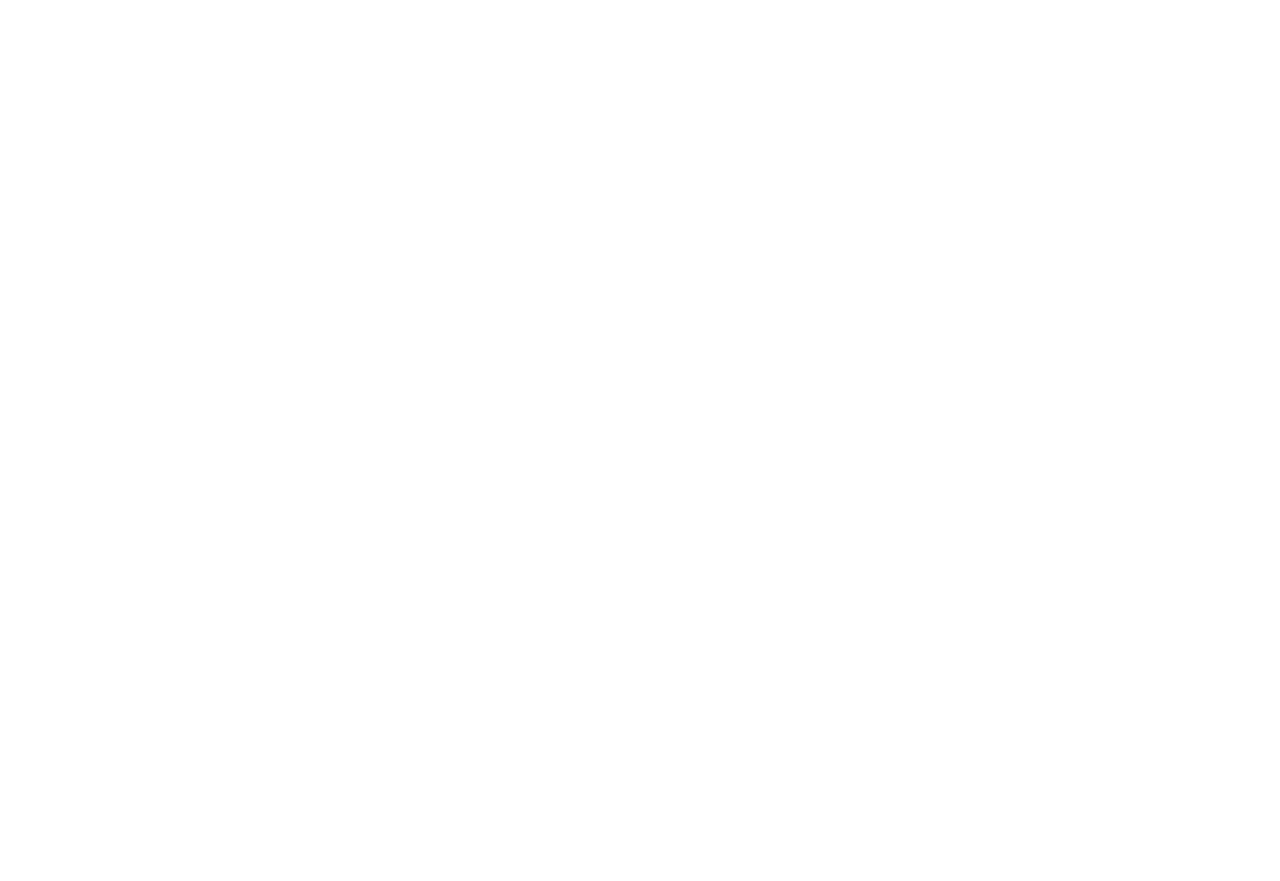
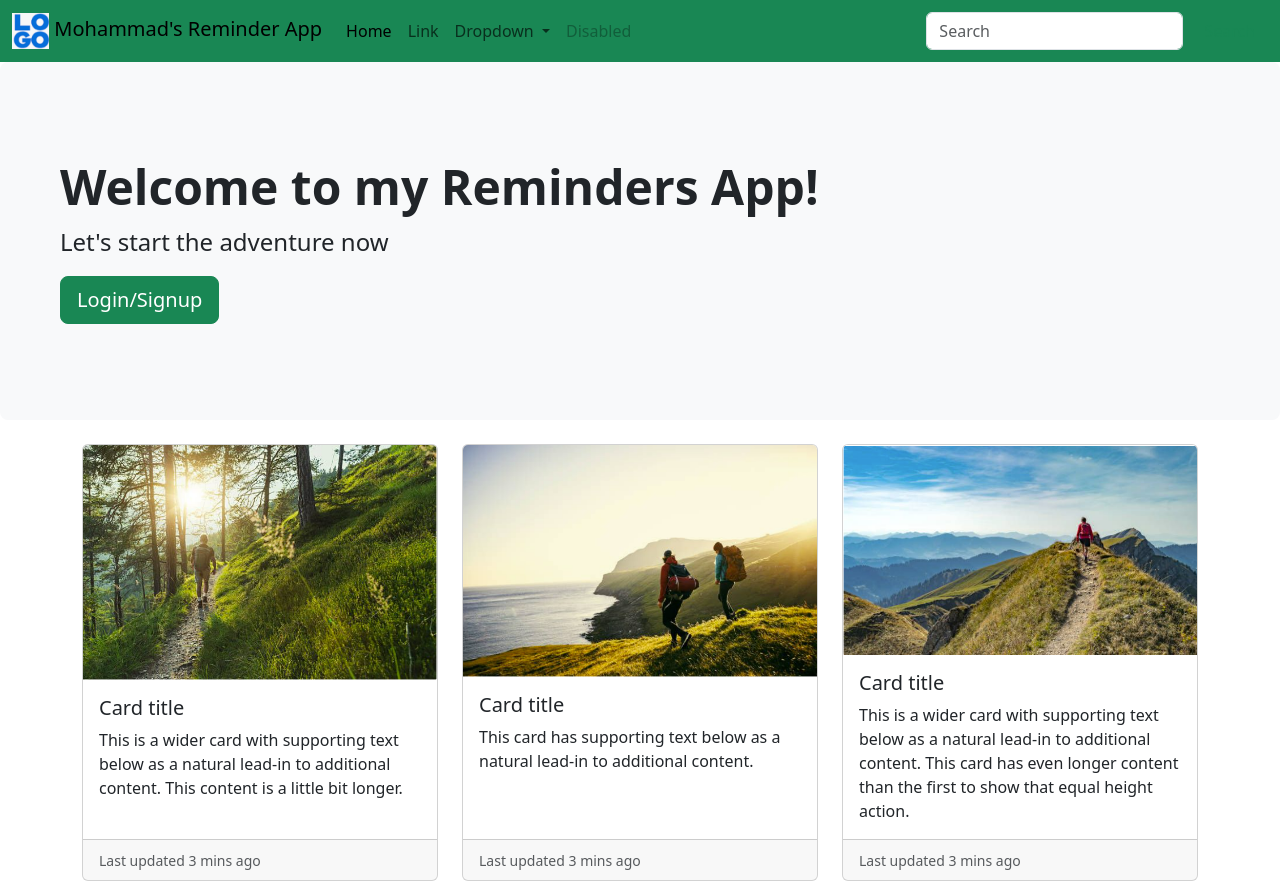
Before and after one commit to Mohammad-Sadeghi23/demo05_Sadeghi_Mohammad, a plain HTML site: page index.html in a window 1280 px wide. Before the commit the page ends 800 px from the top, so only its background shows below. Drawn offline with nearby package versions, Linux system fonts and the light colour scheme.

Commit message:
added stuff to index page

```diff
--- a/index.html
+++ b/index.html
@@ -10,7 +10,13 @@
     <meta name="viewport" content="width=device-width, initial-scale=1">
 
     <!-- Bootstrap Library CSS CDN go here -->
+    <link href="https://cdn.jsdelivr.net/npm/bootstrap@5.3.2/dist/css/bootstrap.min.css" rel="stylesheet"
+        integrity="sha384-T3c6CoIi6uLrA9TneNEoa7RxnatzjcDSCmG1MXxSR1GAsXEV/Dwwykc2MPK8M2HN" crossorigin="anonymous">
+
     <!-- Boostrap Library JS CDN  go here -->
+    <script src="https://cdn.jsdelivr.net/npm/bootstrap@5.3.2/dist/js/bootstrap.bundle.min.js"
+        integrity="sha384-C6RzsynM9kWDrMNeT87bh95OGNyZPhcTNXj1NW7RuBCsyN/o0jlpcV8Qyq46cDfL"
+        crossorigin="anonymous"></script>
 
     <!-- Other libraries go here -->
 
@@ -26,6 +32,114 @@
     <!------------------------------>
     <!-- Stuff for body goes here -->
 
+    <!-- This is the nav bar for the landing page-->
+    <nav class="navbar navbar-expand-lg bg-success">
+        <div class="container-fluid">
+            <a class="navbar-brand" href="#">
+                <img src="./images/logo.jpg" height="36">
+                Mohammad's Reminder App
+            </a>
+            <button class="navbar-toggler" type="button" data-bs-toggle="collapse"
+                data-bs-target="#navbarSupportedContent" aria-controls="navbarSupportedContent" aria-expanded="false"
+                aria-label="Toggle navigation">
+                <span class="navbar-toggler-icon"></span>
+            </button>
+            <div class="collapse navbar-collapse" id="navbarSupportedContent">
+                <ul class="navbar-nav me-auto mb-2 mb-lg-0">
+                    <li class="nav-item">
+                        <a class="nav-link active" aria-current="page" href="#">Home</a>
+                    </li>
+                    <li class="nav-item">
+                        <a class="nav-link" href="#">Link</a>
+                    </li>
+                    <li class="nav-item dropdown">
+                        <a class="nav-link dropdown-toggle" href="#" role="button" data-bs-toggle="dropdown"
+                            aria-expanded="false">
+                            Dropdown
+                        </a>
+                        <ul class="dropdown-menu">
+                            <li><a class="dropdown-item" href="#">Action</a></li>
+                            <li><a class="dropdown-item" href="#">Another action</a></li>
+                            <li>
+                                <hr class="dropdown-divider">
+                            </li>
+                            <li><a class="dropdown-item" href="#">Something else here</a></li>
+                        </ul>
+                    </li>
+                    <li class="nav-item">
+                        <a class="nav-link disabled" aria-disabled="true">Disabled</a>
+                    </li>
+                </ul>
+                <form class="d-flex" role="search">
+                    <input class="form-control me-2" type="search" placeholder="Search" aria-label="Search">
+                    <button class="btn btn-outline-success" type="submit">Search</button>
+                </form>
+            </div>
+        </div>
+    </nav>
+
+    <!-- This is the welcome page for the landing page-->
+    <div class="p-5 mb-4 bg-light rounded-3">
+        <div class="container-fluid py-5">
+            <h1 class="display-5 fw-bold">Welcome to my Reminders App!</h1>
+            <p class="col-md-8 fs-4">Let's start the adventure now</p>
+
+            <button class="btn btn-success btn-lg" type="button">Login/Signup</button>
+
+            <!-- Add an onclick attribute to define click event handler -->
+            <!-- <button onclick="window.location.href='login.html'" class="btn btn-primary btn-lg" type="button">Login/Signup</button> -->
+        </div>
+
+    </div>
+
+    <!-- This is the card gallery-->
+
+    <div class="container">
+        <div class="row row-cols-1 row-cols-md-3 g-4">
+            <div class="col">
+                <div class="card h-100">
+                    <img src="images/hike1.jpg" class="card-img-top" alt="...">
+                    <div class="card-body">
+                        <h5 class="card-title">Card title</h5>
+                        <p class="card-text">This is a wider card with supporting text below as a natural lead-in to
+                            additional content. This content is a little bit longer.</p>
+                    </div>
+                    <div class="card-footer">
+                        <small class="text-muted">Last updated 3 mins ago</small>
+                    </div>
+                </div>
+            </div>
+            <div class="col">
+                <div class="card h-100">
+                    <img src="images/hike2.jpg" class="card-img-top" alt="...">
+                    <div class="card-body">
+                        <h5 class="card-title">Card title</h5>
+                        <p class="card-text">This card has supporting text below as a natural lead-in to additional
+                            content.
+                        </p>
+                    </div>
+                    <div class="card-footer">
+                        <small class="text-muted">Last updated 3 mins ago</small>
+                    </div>
+                </div>
+            </div>
+            <div class="col">
+                <div class="card h-100">
+                    <img src="images/hike3.jpg" class="card-img-top" alt="...">
+                    <div class="card-body">
+                        <h5 class="card-title">Card title</h5>
+                        <p class="card-text">This is a wider card with supporting text below as a natural lead-in to
+                            additional content. This card has even longer content than the first to show that equal
+                            height
+                            action.</p>
+                    </div>
+                    <div class="card-footer">
+                        <small class="text-muted">Last updated 3 mins ago</small>
+                    </div>
+                </div>
+            </div>
+        </div>
+    </div>
 
     <!---------------------------------------------->
     <!-- Your own JavaScript functions go here    -->
```
